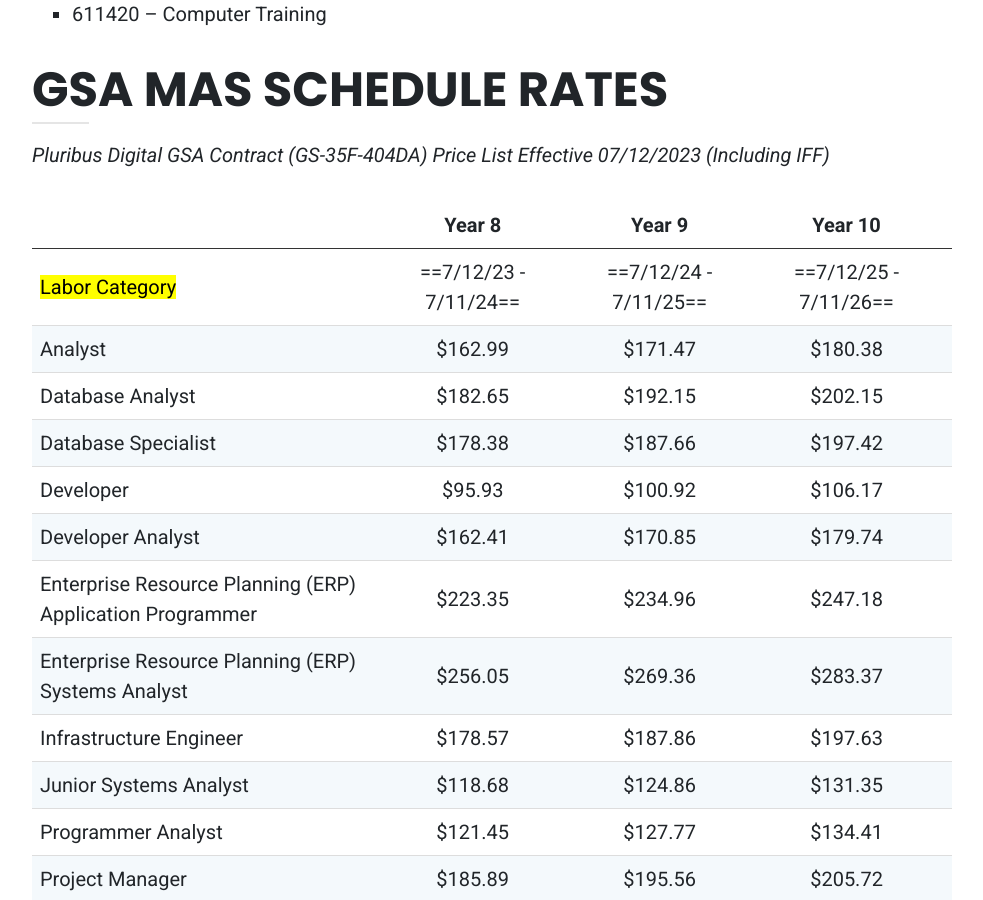
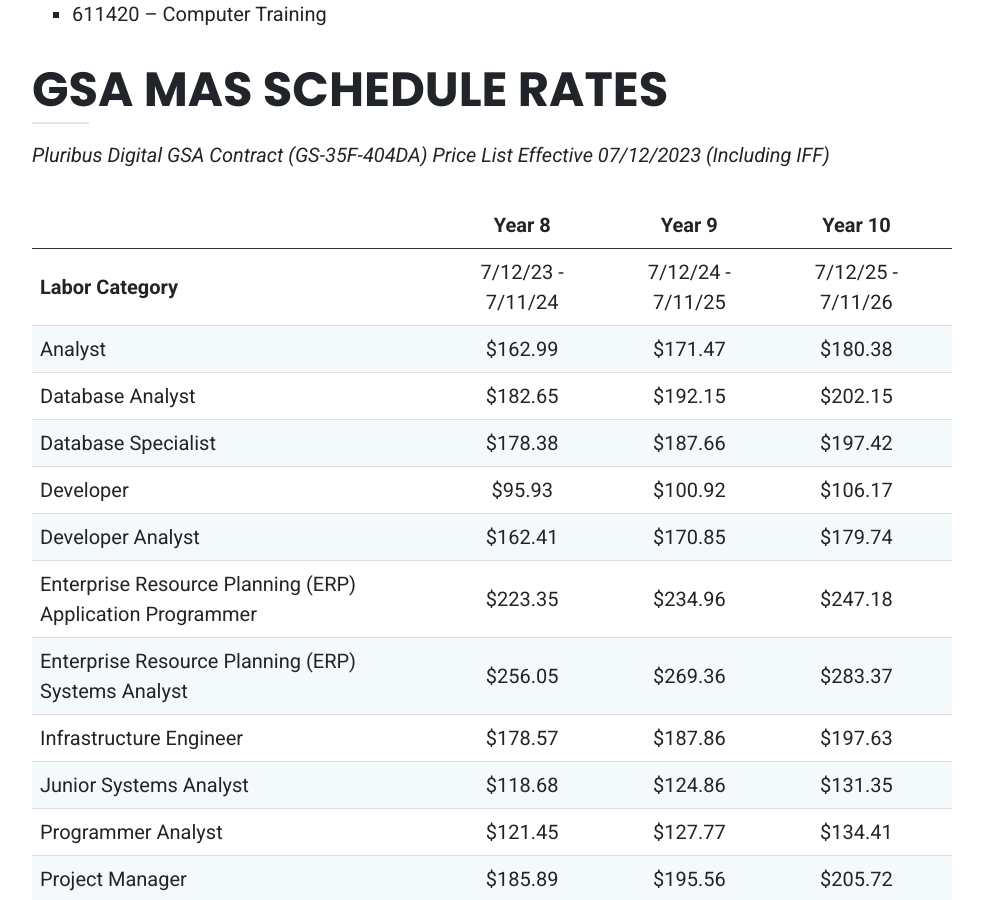
Before and after one commit to PluribusDigital/pluribusdigital-com, a Jekyll site: the page built from content/work/contract_vehicles/gsa_70.md, in a window 1280 px wide and 900 px high, scrolled down 1261 px. Shown: the whole window, without its empty margins (148-1131 px from the left). Built offline with Jekyll 4.4.1, drawn with Linux system fonts in a browser that asks for light colours.

Commit message:
Update gsa_70.md

```diff
--- a/content/work/contract_vehicles/gsa_70.md
+++ b/content/work/contract_vehicles/gsa_70.md
@@ -46,7 +46,7 @@
 
 |  | Year 8 | Year 9 | Year 10 |
 | :--- | :---: | :---: | :---: |
-| <mark>Labor Category</mark> | ==7/12/23 - 7/11/24== | ==7/12/24 - 7/11/25== | ==7/12/25 - 7/11/26== |
+| **Labor Category** | 7/12/23 - 7/11/24 | 7/12/24 - 7/11/25 | 7/12/25 - 7/11/26 |
 | Analyst |	$162.99 | $171.47| $180.38 |
 | Database Analyst | $182.65 | $192.15 | $202.15 |
 | Database Specialist | $178.38 | $187.66 | $197.42 |
```
